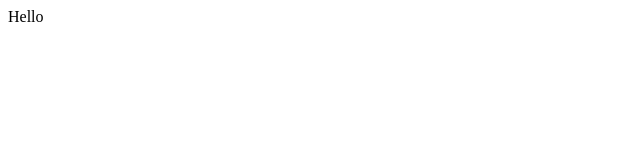
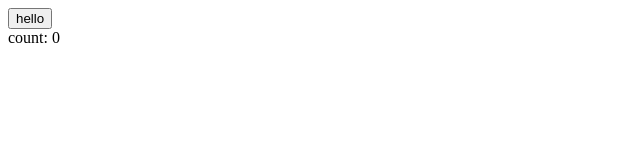
Before and after one commit to spdy999/react-hook-ben, a React (Create React App) app: page / in a window 1280 px wide. Shown: the top 160 px of the page, without its empty margins (0-640 px from the left). Built offline with nearby package versions, Linux system fonts and the light colour scheme.

Commit message:
test increment number

```diff
--- a/src/App.js
+++ b/src/App.js
@@ -1,10 +1,12 @@
-import React from 'react';
+import React, { useState } from 'react';
 import { Hello } from './Hello';
 
 const App = () => {
+  const [count, setCount] = useState(0);
   return (
     <div>
-      <Hello />
+      <Hello increment={() => setCount(count + 1)} />
+      <div>count: {count}</div>
     </div>
   );
 };
--- a/src/Hello.js
+++ b/src/Hello.js
@@ -1,5 +1,5 @@
 import React from 'react';
 
-export const Hello = () => {
-  return <div>Hello</div>;
+export const Hello = ({ increment }) => {
+  return <button onClick={increment}>hello</button>;
 };
```
